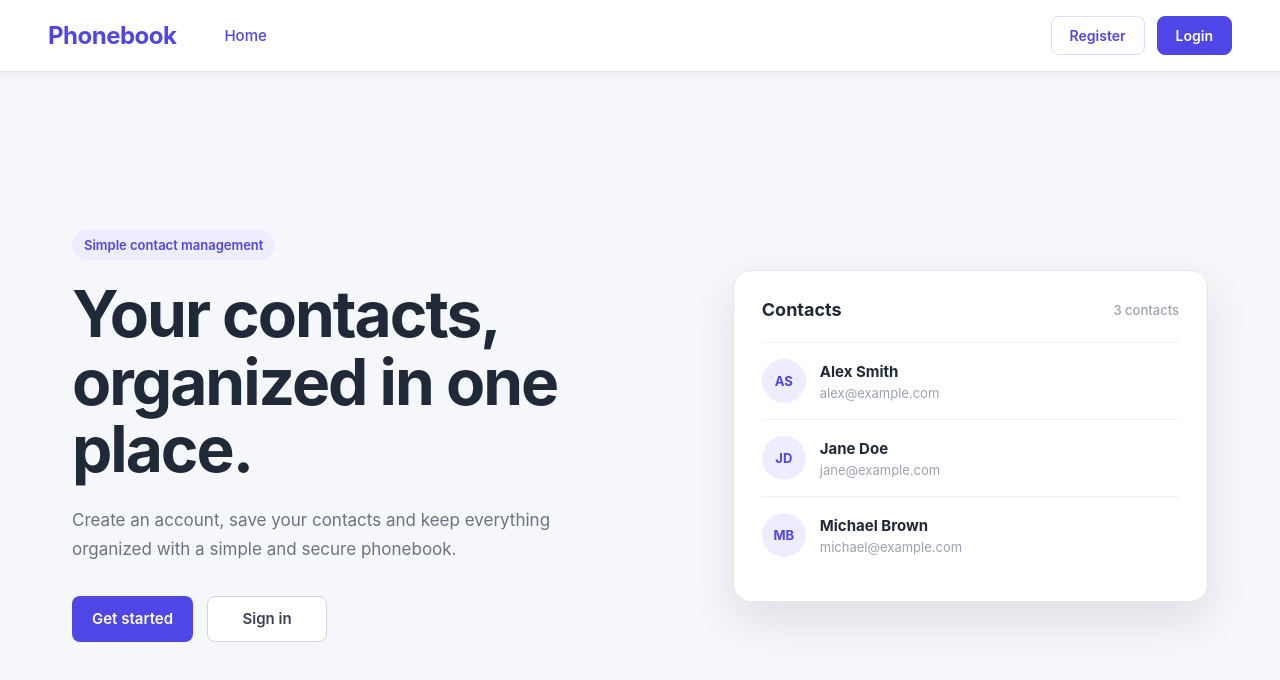
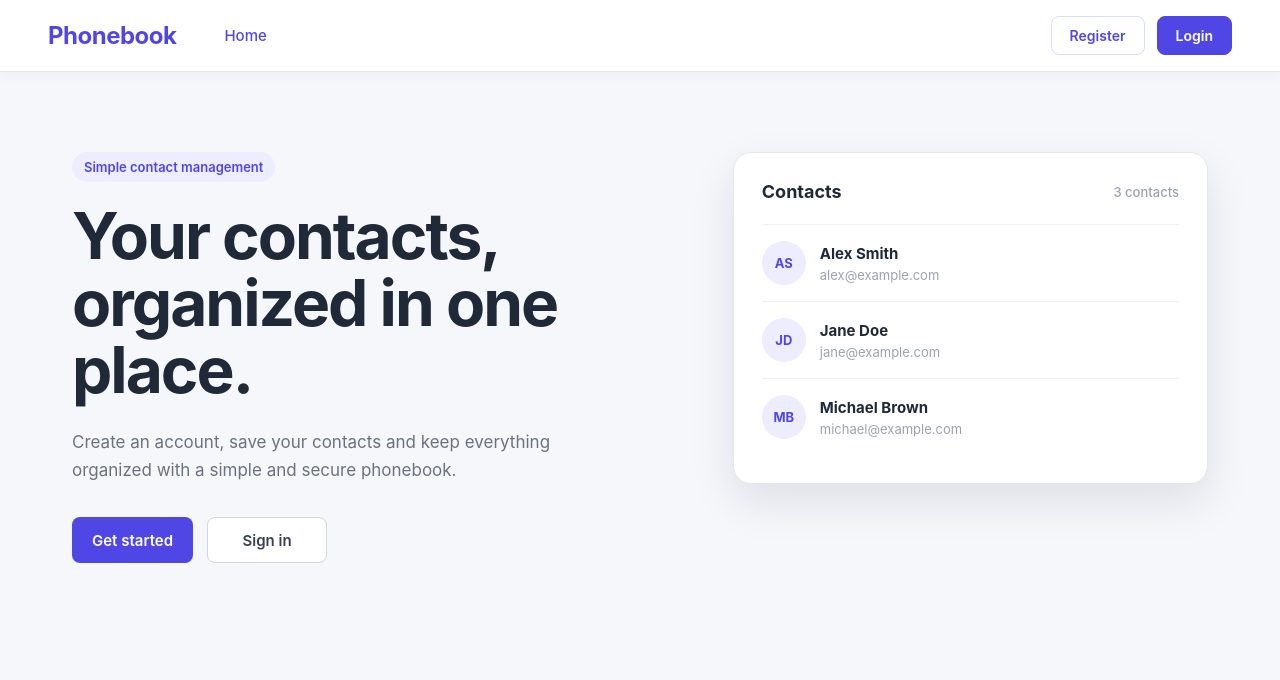
Before and after one commit to ErenaySener/contacts-manager, a React (Vite) app: page / in a window 1280 px wide. Shown: the top 680 px of the page. Built offline with nearby package versions, Linux system fonts and the light colour scheme; no server answers.

Commit message:
Adjust home hero spacing

```diff
--- a/src/index.css
+++ b/src/index.css
@@ -253,11 +253,12 @@ main {
 /* Home page */
 
 .homeHero {
-  min-height: calc(100vh - 168px);
+  min-height: calc(100vh - 72px);
   display: grid;
   grid-template-columns: 1.1fr 0.9fr;
-  align-items: center;
+  align-items: start;
   gap: 80px;
+  padding-top: 32px;
 }
 
 .heroContent {
```
